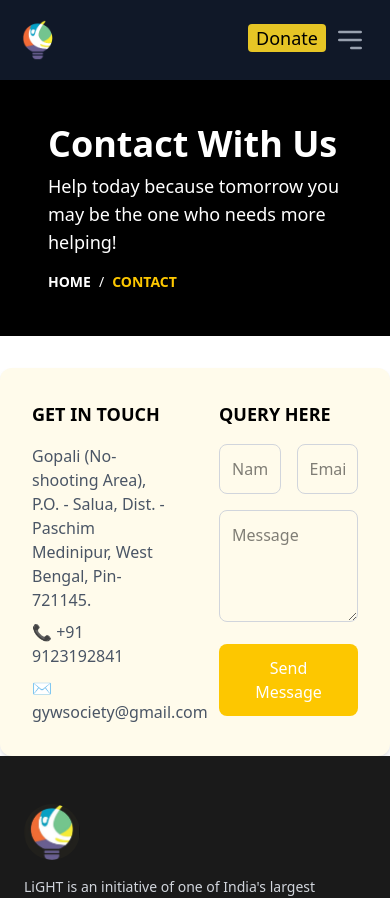
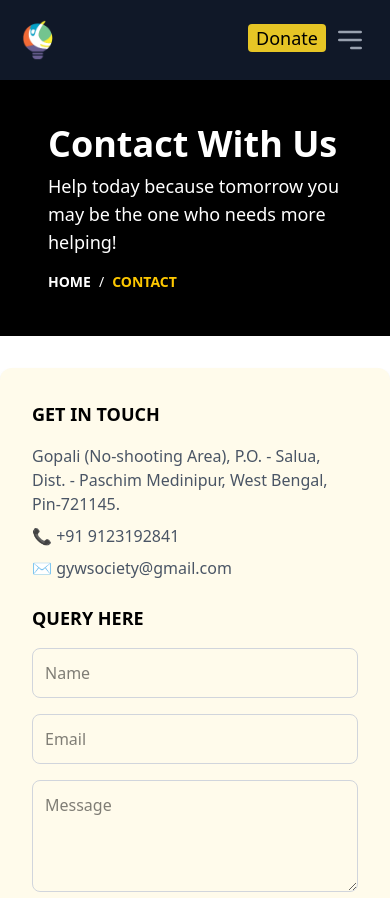
Before and after one commit to GYWS-TechOps/LiGHT-Website, a React (Vite) app: page /contact in a window 390 px wide. Shown: the top 898 px of the page. Built offline with nearby package versions, Linux system fonts and the light colour scheme.

Commit message:
Home and Contact Us section for screens of all sizes

```diff
--- a/src/components/Home/Hero.jsx
+++ b/src/components/Home/Hero.jsx
@@ -152,18 +152,7 @@ const Hero = () => {
         &#8250;
       </button>
 
-      {/* Dots */}
-      <div className="absolute bottom-8 left-1/2 -translate-x-1/2 flex space-x-3 z-20">
-        {heroSections.map((_, index) => (
-          <button
-            key={index}
-            onClick={() => setCurrentSlide(index)}
-            className={`w-3 h-3 rounded-full transition-all duration-300
-              ${currentSlide === index ? 'bg-[rgb(230,197,37)] scale-110' : 'bg-white bg-opacity-50'}`}
-            aria-label={`Go to slide ${index + 1}`}
-          />
-        ))}
-      </div>
+
     </div>
   );
 };
--- a/src/components/Home/Mission.jsx
+++ b/src/components/Home/Mission.jsx
@@ -7,7 +7,7 @@ const Mission = () => {
   return (
     <section className='py-2 px-6 bg-gray-100 relative mt-[-12vh] max-w-[85vw] mx-auto z-10'>
       <div className='max-w-7xl mx-auto'>
-        <div className='grid grid-cols-1 md:grid-cols-3 gap-0 divide-y md:divide-y-0 md:divide-x divide-gray-400'>
+        <div className='grid grid-cols-1 md:grid-cols-3 gap-0  md:divide-x divide-gray-400'>
 
           {/* Our Mission */}
           <div className='text-center px-8 py-12 md:py-8'>
--- a/src/components/Home/ToTopButton.jsx
+++ b/src/components/Home/ToTopButton.jsx
@@ -19,7 +19,7 @@ const ToTopButton = () => {
   return (
     <button
       onClick={scrollToTop}
-      className={`fixed bottom-5 right-5 w-12 h-12 bg-[rgb(230,197,37)] hover:bg-[rgb(200,167,20)]  rounded-full text-white font-bold text-lg shadow-lg transition-all duration-300 ${
+      className={`fixed bottom-5 right-5 w-12 h-12 bg-[rgb(230,197,37)] hover:bg-[rgb(200,167,20)] z-50  rounded-full text-white font-bold text-lg shadow-lg transition-all duration-300 ${
         show ? 'opacity-100' : 'opacity-0 pointer-events-none'
       }`}
     >
--- a/src/components/Navbar.jsx
+++ b/src/components/Navbar.jsx
@@ -18,7 +18,7 @@ const Navbar = () => {
           </div>
 
           {/* Desktop Menu */}
-          <div className="hidden md:flex items-center space-x-6">
+          <div className="hidden lg:flex items-center space-x-6">
             <a href="/" className="hover:text-gray-300 transition">Home</a>
             <a href="/about" className="hover:text-gray-300 transition">About Us</a>
             <a href="/centers" className="hover:text-gray-300 transition">Centers</a>
@@ -32,7 +32,7 @@ const Navbar = () => {
           </div>
 
           {/* Mobile Menu Button & Donate Button */}
-          <div className="md:hidden flex items-center">
+          <div className="lg:hidden flex items-center">
              <a href="https://www.gyws.org/donate" target="_blank" rel="noopener noreferrer" className="inline-block -mt-1 px-2 pb-0.2 pt-0 text-lg text-black bg-[rgb(230,197,37)] hover:bg-[rgb(200,167,20)] rounded-sm transition-all duration-300 hover:scale-105">
               Donate
             </a>
@@ -62,7 +62,7 @@ const Navbar = () => {
       {/* Mobile Menu, show/hide based on menu state. */}
       {/* Added transition for a smooth slide-down effect */}
       <div
-        className={`md:hidden transition-all duration-300 ease-in-out overflow-hidden ${isOpen ? 'max-h-96' : 'max-h-0'}`}
+        className={`lg:hidden transition-all duration-300 ease-in-out overflow-hidden ${isOpen ? 'max-h-96' : 'max-h-0'}`}
         id="mobile-menu"
       >
         <div className="px-2 pt-2 pb-3 space-y-1 sm:px-3">
--- a/src/pages/Contactus.jsx
+++ b/src/pages/Contactus.jsx
@@ -64,9 +64,9 @@ const handleSubmit = async (e) => {
       </div>
 
       {/* Contact Form Card */}
-      <div className="flex justify-between p-8 bg-amber-50 rounded-xl shadow-md max-w-5xl mx-auto mt-8">
+      <div className="flex flex-col lg:flex-row justify-between p-8 bg-amber-50 rounded-xl shadow-md max-w-5xl mx-auto mt-8">
         {/* Left Side - Get in Touch */}
-        <div className="w-1/2 pr-6">
+        <div className="w-full lg:w-1/2 lg:pr-6 mb-6 lg:mb-0">
           <h2 className="text-lg font-bold mb-4">GET IN TOUCH</h2>
           <p className="text-gray-600 mb-2">
             Gopali (No-shooting Area), P.O. - Salua, Dist. - Paschim Medinipur,
@@ -77,17 +77,17 @@ const handleSubmit = async (e) => {
         </div>
 
         {/* Right Side - Query Form */}
-        <div className="w-1/2 pl-6">
+        <div className="w-full lg:w-1/2 lg:pl-6">
           <h2 className="text-lg font-bold mb-4">QUERY HERE</h2>
           <form className="space-y-4" onSubmit={handleSubmit}>
-            <div className="flex gap-4">
+            <div className="flex flex-col sm:flex-row gap-4">
               <input
                 type="text"
                 placeholder="Name"
                 value={name}
                 onChange={(e) => setName(e.target.value)}
                 required
-                className="w-1/2 p-3 border border-gray-300 rounded-lg focus:outline-none focus:ring-2 focus:ring-yellow-400"
+                className="w-full sm:w-1/2 p-3 border border-gray-300 rounded-lg focus:outline-none focus:ring-2 focus:ring-yellow-400"
               />
               <input
                 type="email"
@@ -95,7 +95,7 @@ const handleSubmit = async (e) => {
                 value={email}
                 onChange={(e) => setEmail(e.target.value)}
                 required
-                className="w-1/2 p-3 border border-gray-300 rounded-lg focus:outline-none focus:ring-2 focus:ring-yellow-400"
+                className="w-full sm:w-1/2 p-3 border border-gray-300 rounded-lg focus:outline-none focus:ring-2 focus:ring-yellow-400"
               />
             </div>
             <textarea
@@ -106,15 +106,17 @@ const handleSubmit = async (e) => {
               required
               className="w-full p-3 border border-gray-300 rounded-lg h-28 focus:outline-none focus:ring-2 focus:ring-yellow-400"
             ></textarea>
+            <div className="flex justify-center lg:justify-start">
               <button
                 type="submit"
                 disabled={loading}
-              className={`bg-yellow-400 text-white px-6 py-3 rounded-lg hover:bg-yellow-500 transition ${
+                className={`bg-[rgb(240,210,55)] hover:bg-[rgb(200,167,20)] text-black px-6 py-3 rounded-lg transition ${
                   loading && "opacity-70 cursor-not-allowed"
                 }`}
               >
                 {loading ? "Sending..." : "Send Message"}
               </button>
+            </div>
           </form>
         </div>
       </div>
```
Lines whose indentation alone changed are shown as unchanged.
